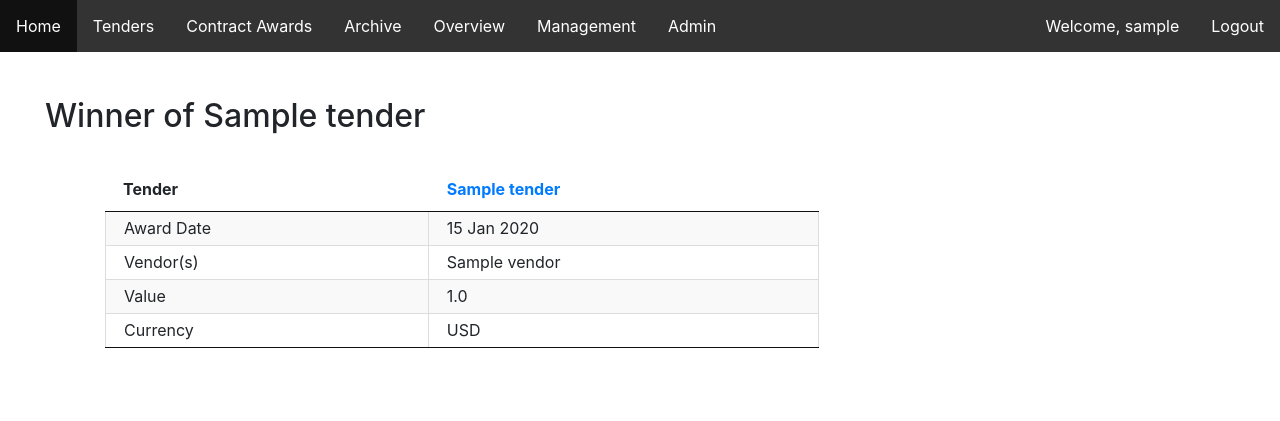
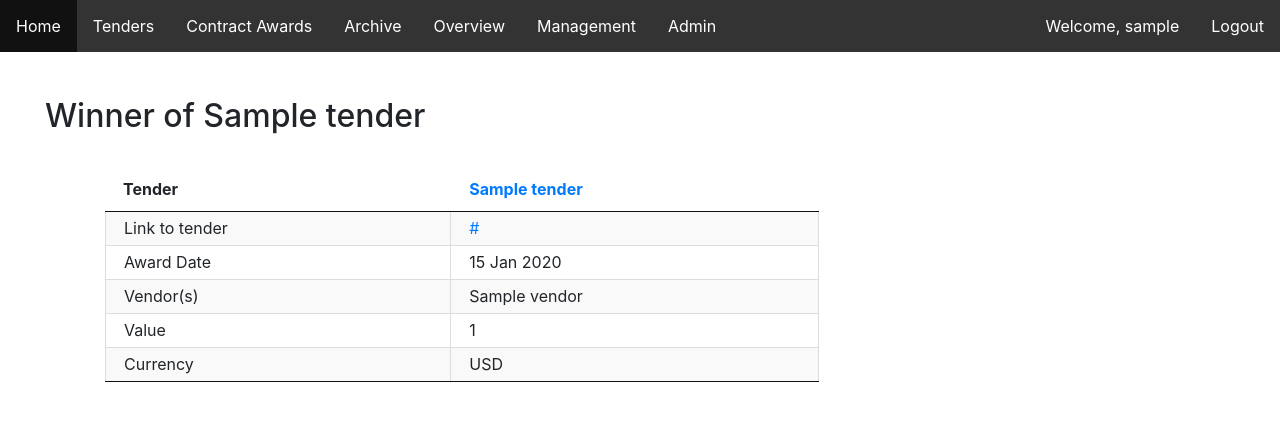
Before and after one commit to eaudeweb/scratch, a Django app: page /awards/1/ in a window 1280 px wide. Shown: the top 421 px of the page. Run offline with Django 3.2, Linux system fonts and the light colour scheme; a user stored in the database is signed in; tables that the repository leaves empty hold one stand-in row (values such as "Sample post"); parts of the project's set-up code (start-up, migrations or seed data) failed here and were passed over; some libraries are stand-ins or nearby versions.

Commit message:
Order by date desc tenders and winners in mail #212 Link to tender is missing for contract awards #208 Number formatting in contract awards #207 Tender has a naive datetime for deadline #202

```diff
--- a/app/templates/contract_awards_list.html
+++ b/app/templates/contract_awards_list.html
@@ -35,7 +35,7 @@
           <td>{{ winner.tender.organization }}</td>
           <td>{{ winner.award_date | date:'d M Y' }}</td>
           <td>{{ winner.vendor }}</td>
-          <td>{{ winner.value }}</td>
+          <td>{{ winner.value| floatformat:'0' }}</td>
           <td>{{ winner.currency }}</td>
         </tr>
       {% endfor %}
--- a/app/templates/detail_award.html
+++ b/app/templates/detail_award.html
@@ -16,6 +16,10 @@
       </thead>
       <tbody>
       <tr>
+        <td>Link to tender</td>
+        <td><a href="{{ winner.tender.url }}" target="_blank">{{ winner.tender.url }}</a></td>
+      </tr>
+      <tr>
         <td>Award Date</td>
         <td>{{ winner.award_date | date:'d M Y' }}</td>
       </tr>
@@ -25,7 +29,7 @@
       </tr>
       <tr>
         <td>Value</td>
-        <td>{{ winner.value }}</td>
+        <td>{{ winner.value | floatformat:'0' }}</td>
       </tr>
       <tr>
         <td>Currency</td>
--- a/app/templates/search_results.html
+++ b/app/templates/search_results.html
@@ -29,7 +29,7 @@
         <p class="list-group-item list-group-item-action search-element">
           <a class="search-tender-title" href="{% url 'contract_awards_detail_view' award.id %}" >{{ award.vendor }}</a>
           <br>
-          <a class="truncate-search">{{ award.currency }}, {{ award.value }}, {{ award.tender.title }}</a>
+          <a class="truncate-search">{{ award.currency }}, {{ award.value | floatformat:'0' }}, {{ award.tender.title }}</a>
         </p>
       {% endfor %}
     </div>
--- a/app/views.py
+++ b/app/views.py
@@ -47,7 +47,10 @@ class HomepageView(TemplateView):
         context = super().get_context_data(**kwargs)
 
         today = date.today()
-        tomorrow = today + timedelta(days=1)
+
+        now = datetime.now(timezone.utc)
+        deadline_gte = now.replace(hour=0, minute=0, second=0, microsecond=0)
+        deadline_lt = now.replace(hour=0, minute=0, second=0, microsecond=0) + timedelta(days=1)
 
         context["ungm_tenders"] = Tender.objects.filter(source="UNGM").count()
         context["ted_tenders"] = Tender.objects.filter(source="TED").count()
@@ -68,10 +71,10 @@ class HomepageView(TemplateView):
             published__exact=today, source="TED"
         ).count()
         context["ungm_deadline_today"] = Tender.objects.filter(
-            deadline__gte=today, deadline__lt=tomorrow, source="UNGM"
+            deadline__gte=deadline_gte, deadline__lt=deadline_lt, source="UNGM"
         ).count()
         context["ted_deadline_today"] = Tender.objects.filter(
-            deadline__gte=today, deadline__lt=tomorrow, source="TED"
+            deadline__gte=deadline_gte, deadline__lt=deadline_lt, source="TED"
         ).count()
 
         return context
--- a/scratch/settings.py
+++ b/scratch/settings.py
@@ -175,6 +175,8 @@ USE_L10N = True
 
 USE_TZ = True
 
+USE_THOUSAND_SEPARATOR = True
+
 # Static files (CSS, JavaScript, Images)
 # https://docs.djangoproject.com/en/2.2/howto/static-files/
 
```
